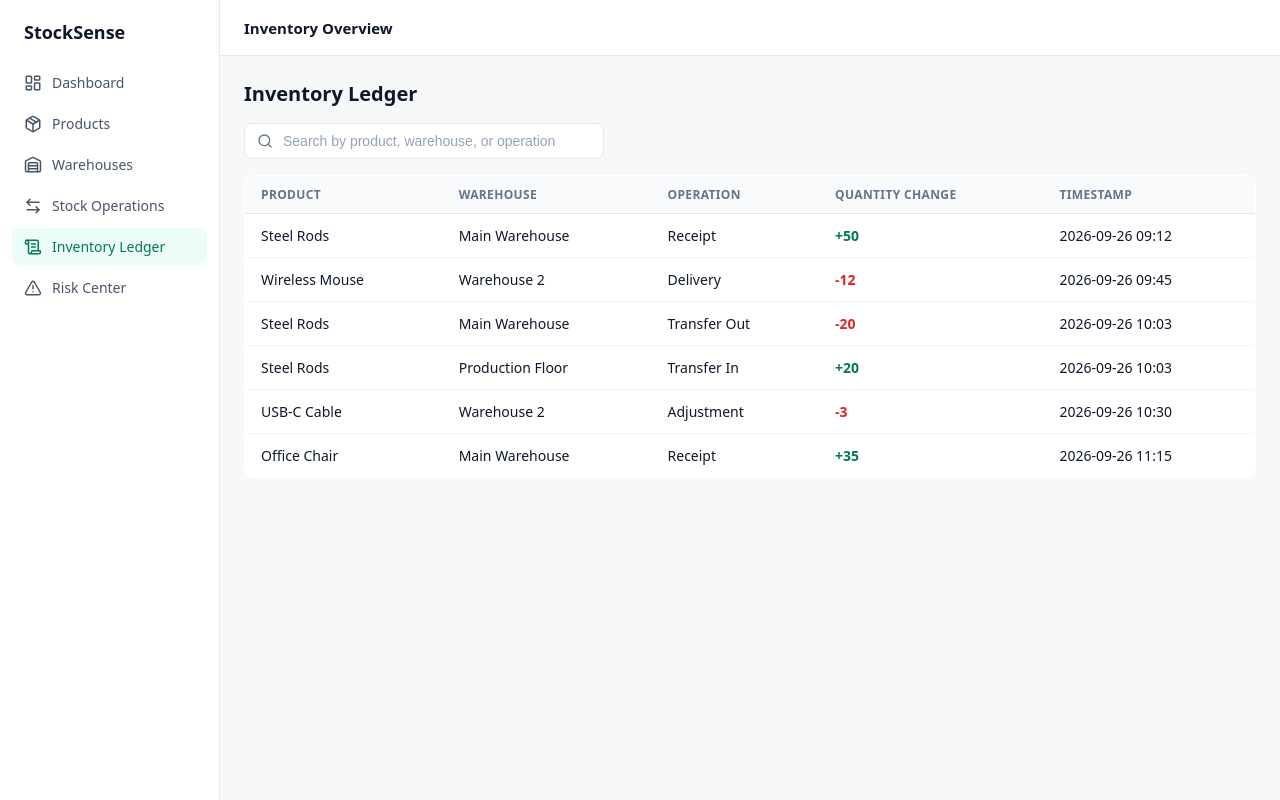
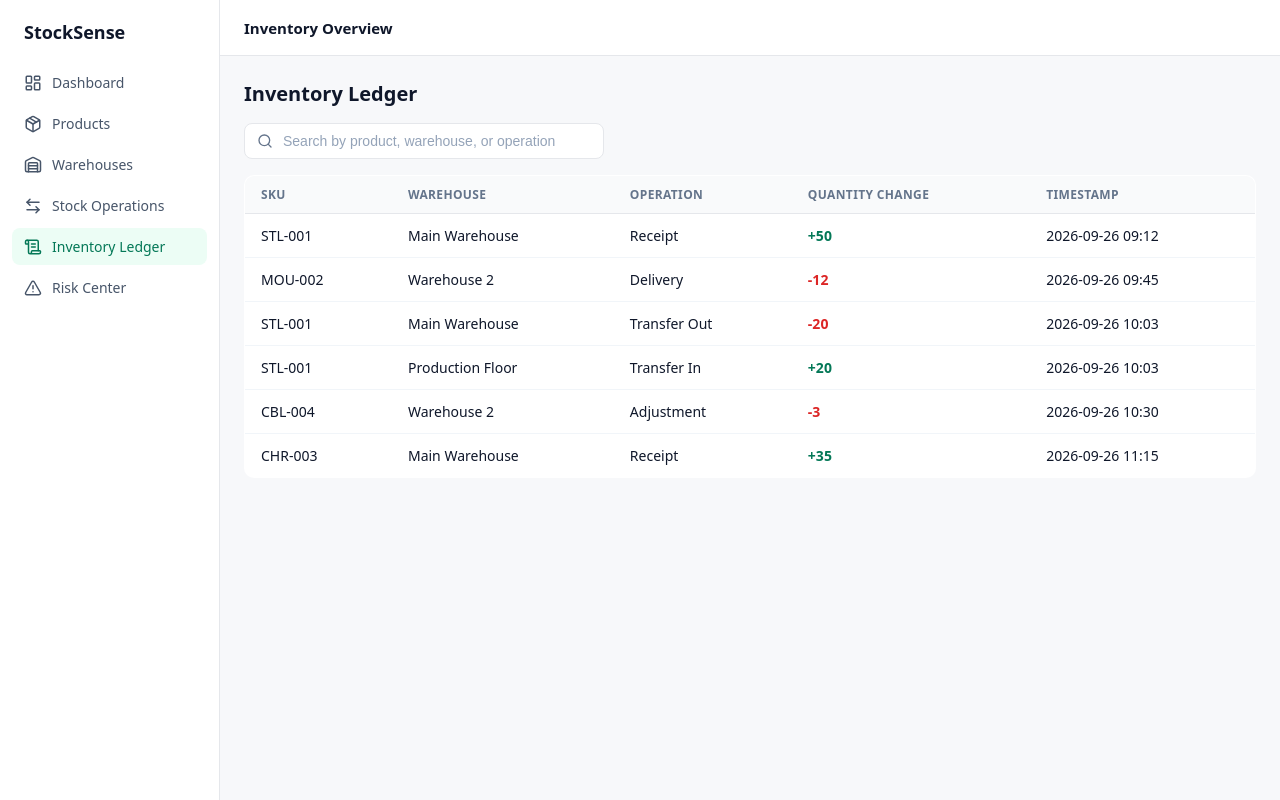
Before and after one commit to gorgeousChampion/Stocksense-Odoo, a React (Vite) app in the folder frontend/: page /ledger in a window 1280 px wide. Built offline with nearby package versions, Linux system fonts and the light colour scheme.

Commit message:
Add toast notifications, favicon/title, show SKU in ledger

```diff
--- a/frontend/index.html
+++ b/frontend/index.html
@@ -3,8 +3,7 @@
   <head>
     <meta charset="UTF-8" />
     <link rel="icon" type="image/svg+xml" href="/favicon.svg" />
-    <meta name="viewport" content="width=device-width, initial-scale=1.0" />
-    <title>stocksense</title>
+    <title>StockSense — Inventory Management</title>
   </head>
   <body>
     <div id="root"></div>
--- /dev/null
+++ b/frontend/src/components/Toast.css
@@ -0,0 +1,38 @@
+.toast {
+  position: fixed;
+  bottom: 24px;
+  right: 24px;
+  display: flex;
+  align-items: center;
+  gap: 8px;
+  padding: 12px 16px;
+  border-radius: 10px;
+  font-size: 14px;
+  font-weight: 500;
+  box-shadow: 0 4px 12px rgba(0, 0, 0, 0.1);
+  z-index: 100;
+  animation: toast-in 0.2s ease-out;
+}
+
+.toast-success {
+  background: #ecfdf5;
+  color: #047857;
+  border: 1px solid #a7f3d0;
+}
+
+.toast-error {
+  background: #fef2f2;
+  color: #dc2626;
+  border: 1px solid #fecaca;
+}
+
+@keyframes toast-in {
+  from {
+    opacity: 0;
+    transform: translateY(8px);
+  }
+  to {
+    opacity: 1;
+    transform: translateY(0);
+  }
+}
--- /dev/null
+++ b/frontend/src/components/Toast.jsx
@@ -0,0 +1,12 @@
+import { CheckCircle2, XCircle } from 'lucide-react'
+import './Toast.css'
+
+export default function Toast({ message, type }) {
+  if (!message) return null
+  return (
+    <div className={`toast ${type === 'error' ? 'toast-error' : 'toast-success'}`}>
+      {type === 'error' ? <XCircle size={18} /> : <CheckCircle2 size={18} />}
+      <span>{message}</span>
+    </div>
+  )
+}
--- a/frontend/src/pages/Dashboard.jsx
+++ b/frontend/src/pages/Dashboard.jsx
@@ -39,7 +39,7 @@ export default function Dashboard() {
         <table className="data-table">
           <thead>
             <tr>
-              <th>Product</th>
+              <th>SKU</th>
               <th>Warehouse</th>
               <th>Operation</th>
               <th>Change</th>
@@ -49,7 +49,7 @@ export default function Dashboard() {
           <tbody>
             {recentMovements.map(m => (
               <tr key={m.id}>
-                <td>{m.product}</td>
+                <td>{m.sku}</td>
                 <td>{m.warehouse}</td>
                 <td>{m.operation}</td>
                 <td className={m.change >= 0 ? 'change-positive' : 'change-negative'}>
--- a/frontend/src/pages/Ledger.jsx
+++ b/frontend/src/pages/Ledger.jsx
@@ -31,7 +31,7 @@ export default function Ledger() {
       <table className="data-table">
         <thead>
           <tr>
-            <th>Product</th>
+            <th>SKU</th>
             <th>Warehouse</th>
             <th>Operation</th>
             <th>Quantity Change</th>
@@ -46,7 +46,7 @@ export default function Ledger() {
           ) : (
             filtered.map(entry => (
               <tr key={entry.id}>
-                <td>{entry.product}</td>
+                <td>{entry.sku}</td>
                 <td>{entry.warehouse}</td>
                 <td>{entry.operation}</td>
                 <td className={entry.change >= 0 ? 'change-positive' : 'change-negative'}>
--- a/frontend/src/pages/Operations.jsx
+++ b/frontend/src/pages/Operations.jsx
@@ -2,6 +2,7 @@ import { useState } from 'react'
 import { PackagePlus, PackageMinus, ArrowLeftRight, ClipboardEdit } from 'lucide-react'
 import { productOptions, warehouseOptions } from '../services/mockData'
 import './Operations.css'
+import Toast from '../components/Toast'
 
 const TABS = [
   { key: 'receive', label: 'Receive Stock', icon: PackagePlus },
@@ -24,14 +25,17 @@ export default function Operations() {
 
     if (!form.product || !form.warehouse || !form.quantity) {
       setStatus({ type: 'error', message: 'Please fill in all required fields' })
+      setTimeout(() => setStatus(null), 3000)
       return
     }
     if (activeTab === 'transfer' && !form.toWarehouse) {
       setStatus({ type: 'error', message: 'Please select a destination warehouse' })
+      setTimeout(() => setStatus(null), 3000)
       return
     }
     if (Number(form.quantity) <= 0) {
       setStatus({ type: 'error', message: 'Quantity must be greater than zero' })
+      setTimeout(() => setStatus(null), 3000)
       return
     }
 
@@ -39,6 +43,7 @@ export default function Operations() {
     // e.g. axios.post('/api/operations/receipts', form)
     setStatus({ type: 'success', message: `${TABS.find(t => t.key === activeTab).label} recorded (mock, not yet sent to backend)` })
     setForm({ product: '', warehouse: '', toWarehouse: '', quantity: '', reason: '' })
+    setTimeout(() => setStatus(null), 3000)
   }
 
   function switchTab(key) {
@@ -122,12 +127,11 @@ export default function Operations() {
           </div>
         )}
 
-        {status && (
-          <div className={`form-status ${status.type}`}>{status.message}</div>
-        )}
 
         <button type="submit" className="btn-primary">Submit</button>
       </form>
+
+      <Toast message={status?.message} type={status?.type} />
     </div>
   )
 }
--- a/frontend/src/services/mockData.js
+++ b/frontend/src/services/mockData.js
@@ -15,12 +15,12 @@ export const productOptions = mockProducts.map(p => ({ id: p.id, label: `${p.sku
 export const warehouseOptions = mockWarehouses.map(w => ({ id: w.id, label: w.name }))
 
 export const mockLedger = [
-  { id: 1, product: 'Steel Rods', warehouse: 'Main Warehouse', operation: 'Receipt', change: 50, timestamp: '2026-09-26 09:12' },
-  { id: 2, product: 'Wireless Mouse', warehouse: 'Warehouse 2', operation: 'Delivery', change: -12, timestamp: '2026-09-26 09:45' },
-  { id: 3, product: 'Steel Rods', warehouse: 'Main Warehouse', operation: 'Transfer Out', change: -20, timestamp: '2026-09-26 10:03' },
-  { id: 4, product: 'Steel Rods', warehouse: 'Production Floor', operation: 'Transfer In', change: 20, timestamp: '2026-09-26 10:03' },
-  { id: 5, product: 'USB-C Cable', warehouse: 'Warehouse 2', operation: 'Adjustment', change: -3, timestamp: '2026-09-26 10:30' },
-  { id: 6, product: 'Office Chair', warehouse: 'Main Warehouse', operation: 'Receipt', change: 35, timestamp: '2026-09-26 11:15' },
+  { id: 1, product: 'Steel Rods', sku: 'STL-001', warehouse: 'Main Warehouse', operation: 'Receipt', change: 50, timestamp: '2026-09-26 09:12' },
+  { id: 2, product: 'Wireless Mouse', sku: 'MOU-002', warehouse: 'Warehouse 2', operation: 'Delivery', change: -12, timestamp: '2026-09-26 09:45' },
+  { id: 3, product: 'Steel Rods', sku: 'STL-001', warehouse: 'Main Warehouse', operation: 'Transfer Out', change: -20, timestamp: '2026-09-26 10:03' },
+  { id: 4, product: 'Steel Rods', sku: 'STL-001', warehouse: 'Production Floor', operation: 'Transfer In', change: 20, timestamp: '2026-09-26 10:03' },
+  { id: 5, product: 'USB-C Cable', sku: 'CBL-004', warehouse: 'Warehouse 2', operation: 'Adjustment', change: -3, timestamp: '2026-09-26 10:30' },
+  { id: 6, product: 'Office Chair', sku: 'CHR-003', warehouse: 'Main Warehouse', operation: 'Receipt', change: 35, timestamp: '2026-09-26 11:15' },
 ]
 
 export function getDashboardStats() {
```
